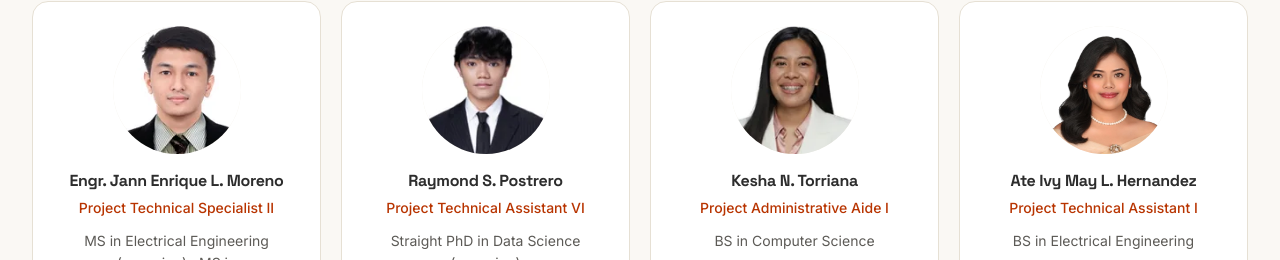
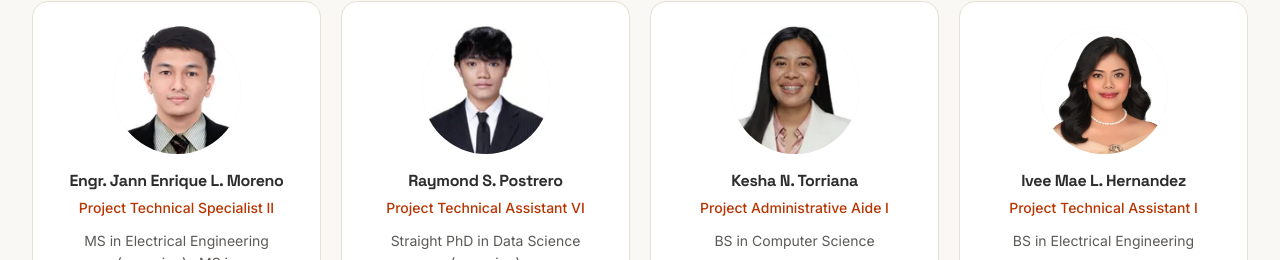
Before and after one commit to jannmoreno17/QISLaP, a Next.js app: page /team in a window 1280 px wide. Shown: the part 1364-1624 px from the top of the page. Built offline with nearby package versions, Linux system fonts and the light colour scheme; no server answers.

Commit message:
Update team member name for Ivy Mae L. Hernandez in team.ts

```diff
--- a/src/data/team.ts
+++ b/src/data/team.ts
@@ -107,7 +107,7 @@ export const team: Member[] = [
   },
   {
     id: "Hernandez",
-    name: "Ate Ivy May L. Hernandez",
+    name: "Ivee Mae L. Hernandez",
     photo: "qriente-hernandez-ivee-mae.png",
     credentials: ["BS in Electrical Engineering"],
     roles: [{ project: "q-riente", position: "Project Technical Assistant I", status: "current", start: "2026-09" }],
```
